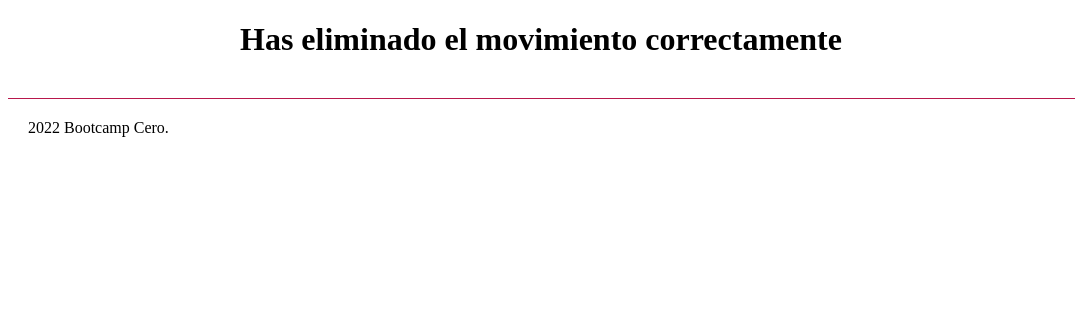
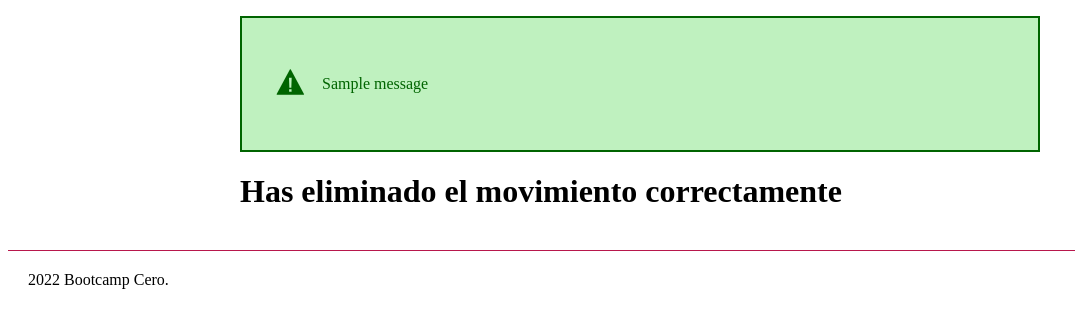
Before and after one commit to datadiego/flask_SQL, a Flask app: page /borrar/1 in a window 1280 px wide. Shown: the part 83-411 px from the top of the page, without its empty margins (0-1075 px from the left). Run offline with Flask 2, Linux system fonts and the light colour scheme; data comes from the database, SQL or seed files in the repository; both versions use the stored data as it was after the commit; one stand-in notice (Sample message) is shown.

Commit message:
feat: 👍añadidos mensajes flash

```diff
--- a/balance/forms.py
+++ b/balance/forms.py
@@ -9,7 +9,7 @@ class MovimientosForm(FlaskForm):
         Length(3, 25, "Debe tener entre 3 y 25 caracteres")
     ])
     tipo = RadioField(choices=[("I", "Ingreso"), ("G", "Gasto")],
-        validator=[DataRequired("¿Es un gasto o un tipo?")]
+        validators=[DataRequired("¿Es un gasto o un tipo?")]
     )
     cantidad = FloatField("Cantidad", validators=[DataRequired("Debes escribir una cantidad")])
 
--- a/balance/static/css/styles.css
+++ b/balance/static/css/styles.css
@@ -98,3 +98,14 @@ margin-bottom: .5rem;
   margin-right: 1rem;
   font-size: 32px;
 }
+
+.exito-flash {
+  background-color: rgba(0, 200, 0, .25);
+  color: darkgreen;
+  border: solid 2px darkgreen;
+  padding: 2rem;
+  font-size: 1rem;
+  margin: 1rem 0;
+  display: flex;
+  align-items: center;
+}
--- a/balance/templates/base.html
+++ b/balance/templates/base.html
@@ -18,6 +18,21 @@
   {% include 'components/navbar.html' %}
 
   <main>
+    {% with mensajes = get_flashed_messages() %}
+      {% if mensajes %}
+      <div class="exito-flash">
+        <p>
+          <ion-icon name="warning-sharp" class="icono-error"></ion-icon>
+        </p>
+      <div class="mensajes-flash">
+          {% for msg in mensajes %}
+              <p>{{ msg }}</p>
+          {% endfor %}
+      </div>
+      </div>
+      {% endif %}
+    {% endwith %}
+
     {% block contenido %}
     <h1>{% block page_title %}{% endblock %}</h1>
     {% endblock %}
--- a/balance/views.py
+++ b/balance/views.py
@@ -4,7 +4,7 @@ from balance import forms
 from . import app #desde el modulo balance, importa la aplicacion flask
 from .models import DBManager
 from .forms import MovimientosForm
-from flask import render_template, request, url_for, redirect
+from flask import render_template, request, url_for, redirect, flash
 
 RUTA = "data/balance.db"
 
@@ -35,6 +35,7 @@ def actualizar(id):
             params = (form.fecha.data, form.concepto.data, form.tipo.data, form.cantidad.data, form.id.data)
             resultado = db.consulta_con_parametros(consulta, params)
             if resultado:
+                flash("Movimiento actualizado correctamente", category="exito")
                 return redirect(url_for("inicio"))
             return render_template("form_movimiento.html", form=form, id=id, errores=["No se ha podido guardar en la base de datos"])
         else:
```
Also changed, not shown: data/balance.db.
